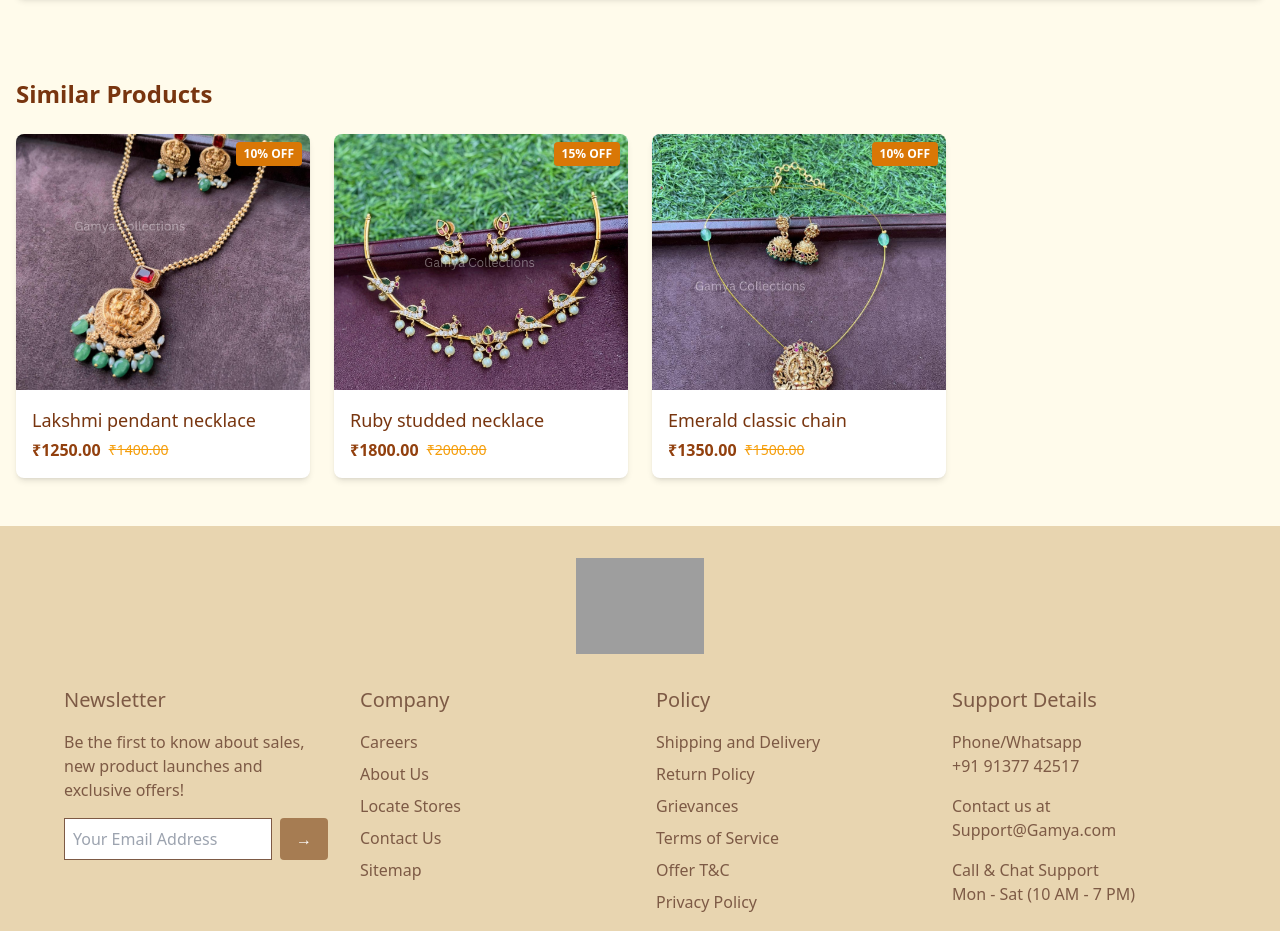
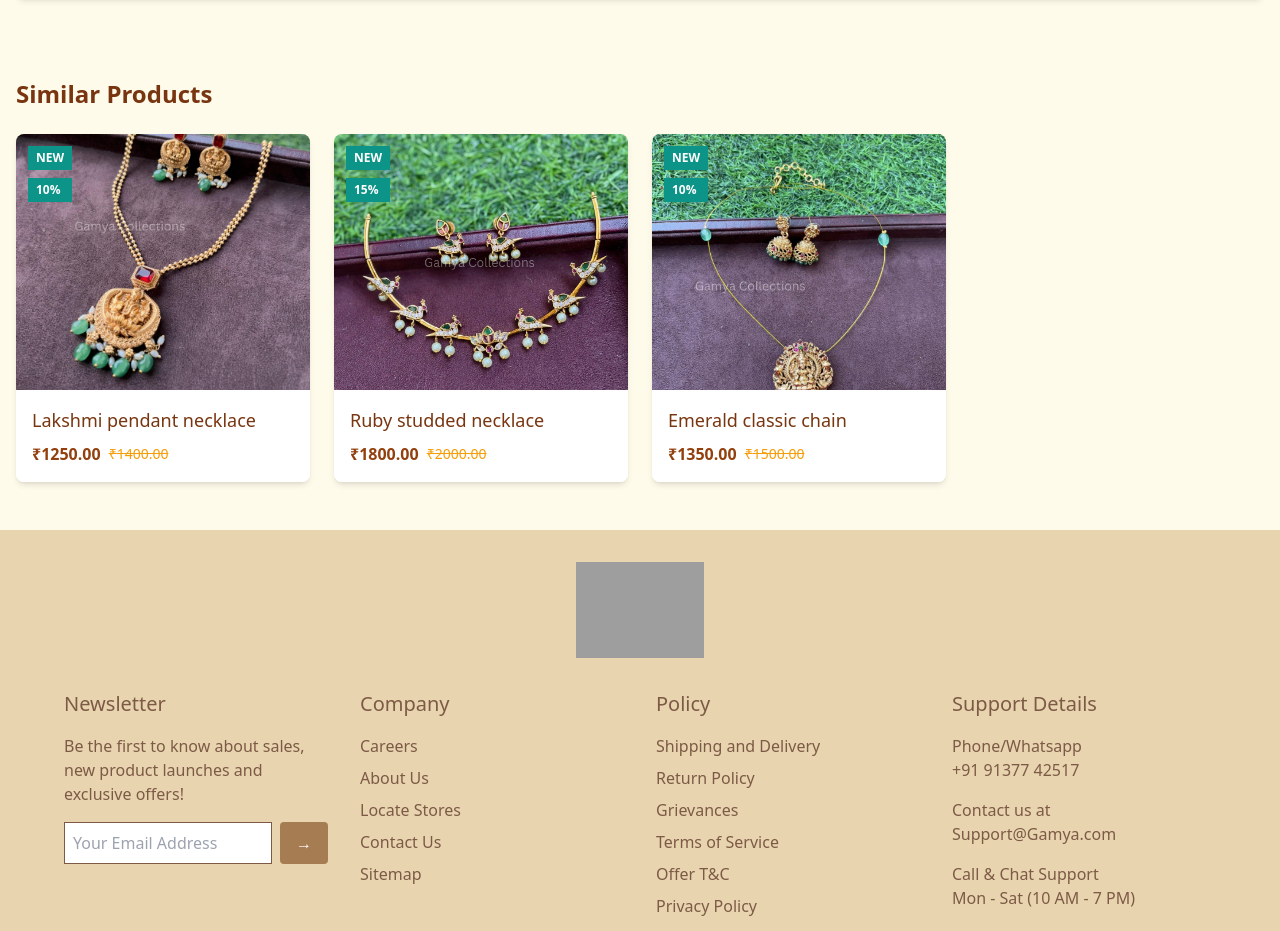
Before and after one commit to Mosinbalsing/gamya, a React (Vite) app: page /product/1 in a window 1280 px wide. Shown: the part 1022-1953 px from the top of the page. Built offline with nearby package versions, Linux system fonts and the light colour scheme; grey boxes are pictures that could not be loaded.

Commit message:
add product card in product details page

```diff
--- a/src/components/ProductDetail.jsx
+++ b/src/components/ProductDetail.jsx
@@ -12,6 +12,7 @@ import {
   Truck,
 } from "lucide-react";
 import { products } from "@/data/resource";
+import ProductCard from "./ProductCard";
 
 // Flatten all products into a single array
 const flattenedProducts = Object.values(products).flat();
@@ -81,7 +82,7 @@ export default function ProductDetail() {
       <div className="bg-white shadow-sm">
         <div className="container mx-auto px-4 py-3">
           <Link
-            href="/"
+            to="/"
             className="flex items-center text-amber-800 hover:text-amber-600"
           >
             <ArrowLeft size={18} className="mr-2" />
@@ -271,36 +272,7 @@ export default function ProductDetail() {
                 data-aos-delay="100"
               >
                 <Link to={`/product/${similarProduct.id}`}>
-                  <div className="bg-white rounded-lg shadow-md overflow-hidden hover:shadow-lg transition-shadow">
-                    <div className="relative h-64 overflow-hidden">
-                      <img
-                        src={similarProduct.image || "/placeholder.svg"}
-                        alt={similarProduct.name}
-                        className="w-full h-full object-cover"
-                      />
-                      {similarProduct.discount && (
-                        <span className="absolute top-2 right-2 bg-amber-600 text-white text-xs font-bold px-2 py-1 rounded">
-                          {similarProduct.discount}% OFF
-                        </span>
-                      )}
-                    </div>
-                    <div className="p-4">
-                      <h3 className="text-amber-900 font-medium text-lg mb-1 truncate">
-                        {similarProduct.name}
-                      </h3>
-                      <div className="flex items-center gap-2">
-                        <span className="text-amber-800 font-bold">
-                          ₹{similarProduct.price.toFixed(2)}
-                        </span>
-                        {similarProduct.originalPrice >
-                          similarProduct.price && (
-                          <span className="text-amber-500 text-sm line-through">
-                            ₹{similarProduct.originalPrice.toFixed(2)}
-                          </span>
-                        )}
-                      </div>
-                    </div>
-                  </div>
+                  <ProductCard product={similarProduct} />
                 </Link>
               </div>
             ))}
```
